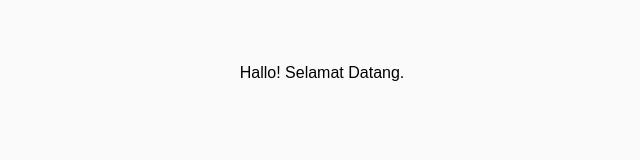
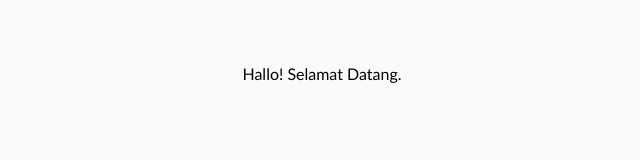
Before and after one commit to MichelleLoving/mozila, a plain HTML site: page index.html in a window 1280 px wide. Shown: the full height of the page, 318-958 px from the left. Drawn offline with Linux system fonts and the light colour scheme.

Commit message:
Update font family and paragraph color in index.html
Change font family to Calibri and add red color to paragraph.

```diff
--- a/index.html
+++ b/index.html
@@ -6,10 +6,13 @@
     <title>Index Sederhana</title>
     <style>
       body {
-        font-family: Arial, sans-serif;
+        font-family: Calibri, sans-serif;
         background: #fafafa;
         padding: 40px;
         text-align: center;
+      }
+      p {
+        font-color : red;
       }
     </style>
   </head>
```
